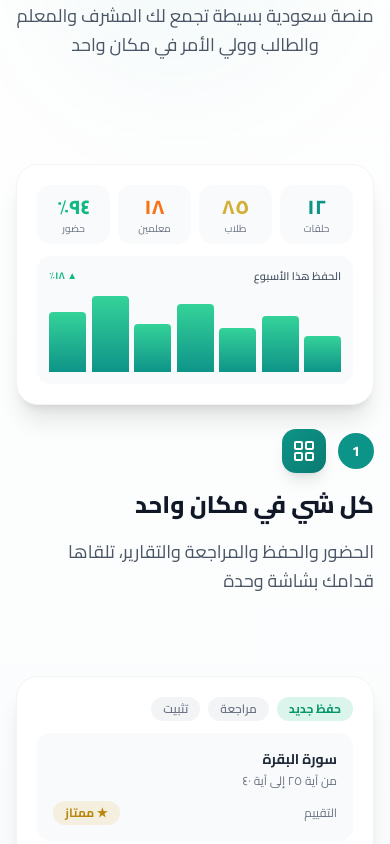
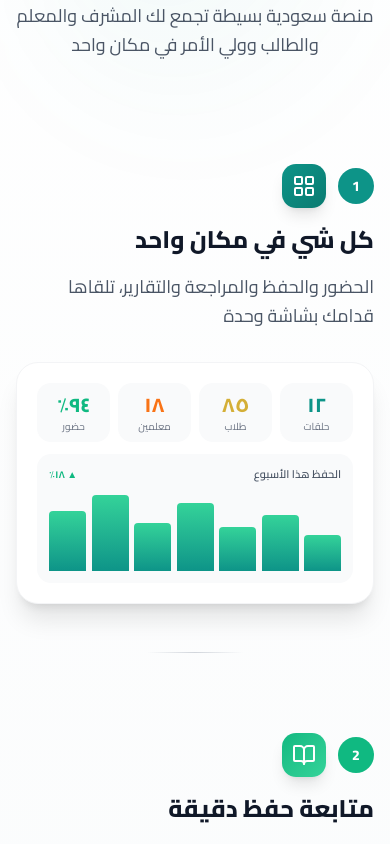
Before and after one commit to omarr-dev/maarij-landing, a Next.js app: page / in a window 390 px wide. Shown: the part 1780-2624 px from the top of the page. Built offline with nearby package versions, Linux system fonts and the light colour scheme.

Commit message:
feat: reorder tenant logos in TrustedBy component for improved clarity

```diff
--- a/src/components/Features.tsx
+++ b/src/components/Features.tsx
@@ -279,12 +279,7 @@ export function Features() {
                 ref={(el) => { chapterRefs.current[idx] = el; }}
                 className="lg:min-h-[62vh] flex flex-col justify-center py-10 lg:py-8"
               >
-                {/* Inline visual on mobile */}
-                <div className="rv lg:hidden mb-6 rounded-3xl bg-white border border-gray-100 shadow-xl p-5">
-                  <Visual chapterKey={ch.key} language={language} />
-                </div>
-
-                <div className="rv flex items-center gap-3 mb-4" style={{ transitionDelay: "0.08s" }}>
+                <div className="rv flex items-center gap-3 mb-4">
                   <span
                     className="flex items-center justify-center w-9 h-9 rounded-full text-white text-sm font-extrabold"
                     style={{ background: ch.accent }}
@@ -295,8 +290,18 @@ export function Features() {
                     <ch.icon className="w-6 h-6 text-white" />
                   </div>
                 </div>
-                <h3 className="rv text-2xl lg:text-4xl font-extrabold text-gray-900 mb-4" style={{ transitionDelay: "0.16s" }}>{t(`features.${ch.key}.title`)}</h3>
-                <p className="rv text-lg lg:text-xl text-gray-600 leading-relaxed max-w-lg" style={{ transitionDelay: "0.24s" }}>{t(`features.${ch.key}.desc`)}</p>
+                <h3 className="rv text-2xl lg:text-4xl font-extrabold text-gray-900 mb-4" style={{ transitionDelay: "0.08s" }}>{t(`features.${ch.key}.title`)}</h3>
+                <p className="rv text-lg lg:text-xl text-gray-600 leading-relaxed max-w-lg" style={{ transitionDelay: "0.16s" }}>{t(`features.${ch.key}.desc`)}</p>
+
+                {/* Inline visual on mobile — below its own text so the association is clear */}
+                <div className="rv lg:hidden mt-8 rounded-3xl bg-white border border-gray-100 shadow-xl p-5" style={{ transitionDelay: "0.24s" }}>
+                  <Visual chapterKey={ch.key} language={language} />
+                </div>
+
+                {/* Elegant divider between features (mobile only) */}
+                {idx < chapters.length - 1 && (
+                  <div className="lg:hidden mt-12 mx-auto w-24 h-px bg-gradient-to-r from-transparent via-gray-300 to-transparent" />
+                )}
               </div>
             ))}
           </div>
--- a/src/components/TrustedBy.tsx
+++ b/src/components/TrustedBy.tsx
@@ -1,7 +1,7 @@
 "use client";
 
+import { useLanguage } from "@/context/LanguageContext";
 import { useEffect, useRef } from "react";
-import { useLanguage } from "@/context/LanguageContext";
 
 // Tenant logos live in /public/logos. `alt` is what screen readers announce.
 // To add a tenant: drop the file in public/logos and add a line here.
@@ -9,9 +9,10 @@ const logos: { src: string; alt: string }[] = [
   { src: "/logos/tenant-2.jpg", alt: "مجمع بصائر التعليمي" },
   { src: "/logos/tenant-4.jpg", alt: "مجمع منارات لتحفيظ القرآن" },
   { src: "/logos/tenant-6.jpg", alt: "جامع البراء بن مالك" },
-  { src: "/logos/tenant-7.png", alt: "مجمع حلقات جامع الجويعد" },
   { src: "/logos/tenant-3.jpg", alt: "مجمع تعلّم" },
   { src: "/logos/tenant-1.png", alt: "جمعية لتحفيظ القرآن الكريم" },
+
+  { src: "/logos/tenant-7.png", alt: "مجمع حلقات جامع الجويعد" },
   { src: "/logos/tenant-5.png", alt: "جمعية لتحفيظ القرآن الكريم" },
 ];
 
@@ -26,7 +27,7 @@ export function TrustedBy() {
           if (entry.isIntersecting) entry.target.classList.add("is-visible");
         });
       },
-      { threshold: 0.1 }
+      { threshold: 0.1 },
     );
     const elements = ref.current?.querySelectorAll(".animate-on-scroll");
     elements?.forEach((el) => observer.observe(el));
```
